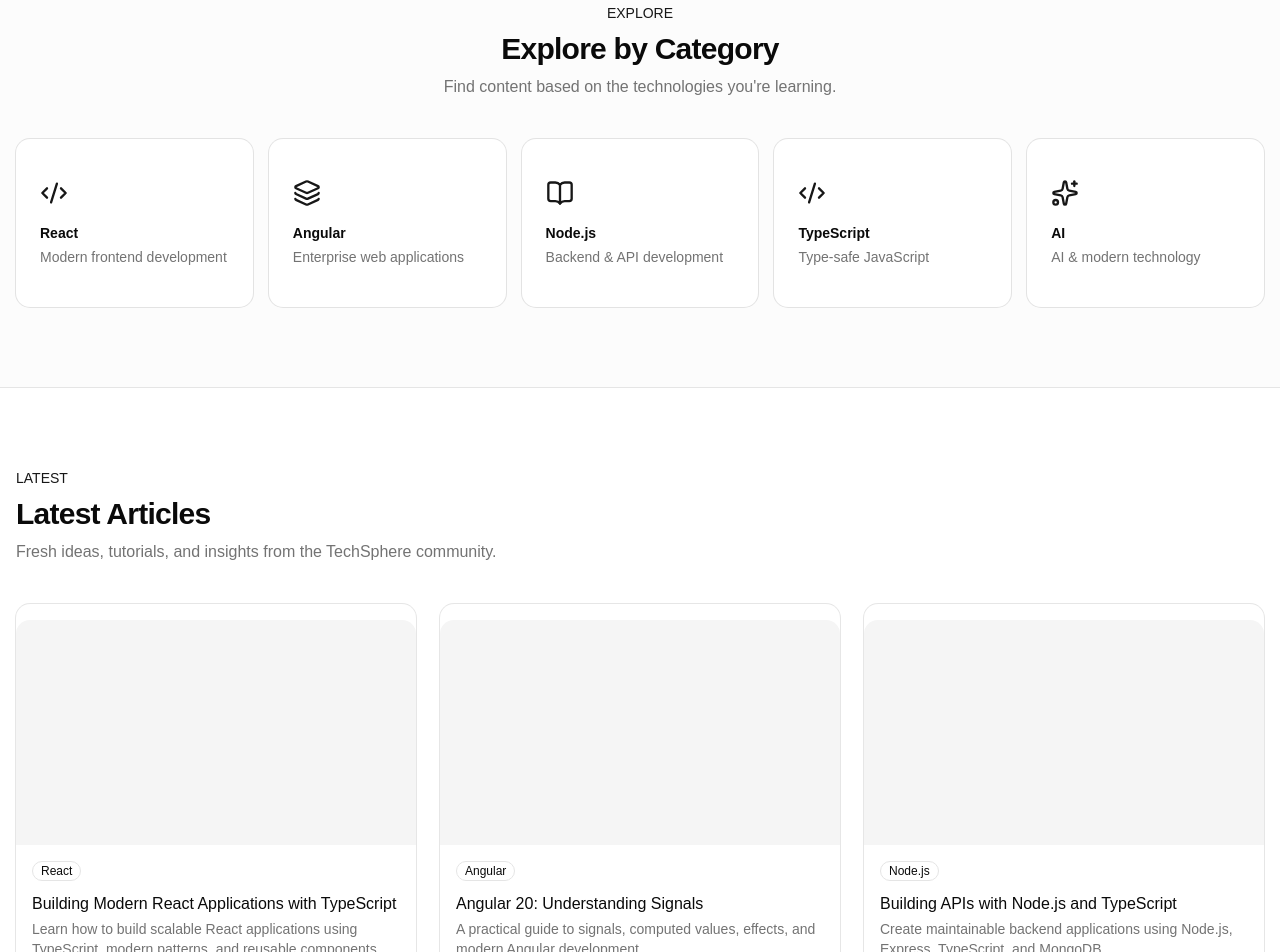
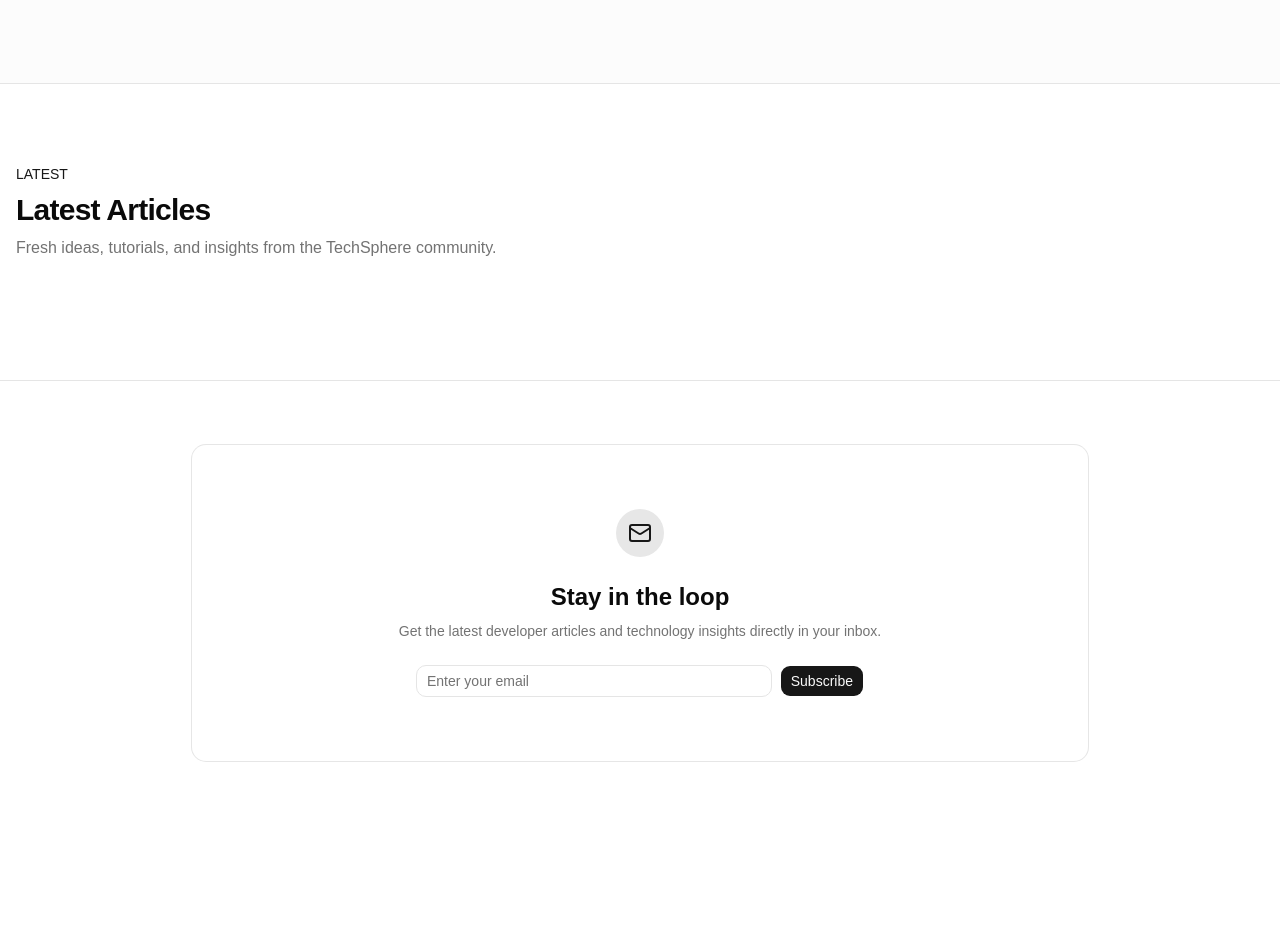
Before and after one commit to kartikmangukiya/TechSphere, a React (Vite) app in the folder client/: page / in a window 1280 px wide. Shown: the part 1440-2392 px from the top of the page. After the commit the page ends 2265 px from the top, so only its background shows below. Built offline with nearby package versions, Linux system fonts and the light colour scheme.

Commit message:
navigataion related bug solved

```diff
--- a/client/src/pages/Home.tsx
+++ b/client/src/pages/Home.tsx
@@ -1,11 +1,4 @@
-import {
-  ArrowRight,
-  BookOpen,
-  Code2,
-  Layers3,
-  Mail,
-  Sparkles,
-} from "lucide-react";
+import { ArrowRight, Mail, Sparkles } from "lucide-react";
 import { Badge } from "@/components/ui/badge";
 import { Button } from "@/components/ui/button";
 import {
@@ -42,17 +35,6 @@ const featuredPosts = [
     readTime: "10 min read",
   },
 ];
-const categories = [
-  { name: "React", icon: Code2, description: "Modern frontend development" },
-  {
-    name: "Angular",
-    icon: Layers3,
-    description: "Enterprise web applications",
-  },
-  { name: "Node.js", icon: BookOpen, description: "Backend & API development" },
-  { name: "TypeScript", icon: Code2, description: "Type-safe JavaScript" },
-  { name: "AI", icon: Sparkles, description: "AI & modern technology" },
-];
 export const Home = () => {
   return (
     <main>
@@ -60,7 +42,7 @@ export const Home = () => {
       {/* Hero */}{" "}
       <section className="border-b">
         {" "}
-        <div className="container mx-auto px-4 py-20 md:py-28">
+        <div className="container mx-auto px-2 py-20 md:py-28">
           {" "}
           <div className="mx-auto max-w-4xl text-center">
             {" "}
@@ -130,7 +112,6 @@ export const Home = () => {
                 Featured Articles{" "}
               </h2>{" "}
               <p className="mt-2 text-muted-foreground">
-                {" "}
                 Hand-picked articles to help you grow as a developer.{" "}
               </p>{" "}
             </div>{" "}
@@ -146,13 +127,10 @@ export const Home = () => {
                 key={post.title}
                 className="group transition-shadow hover:shadow-md"
               >
-                {" "}
                 <div className="aspect-video rounded-t-xl bg-muted" />{" "}
                 <CardHeader>
-                  {" "}
                   <Badge className="w-fit">{post.category}</Badge>{" "}
                   <CardTitle className="mt-2 transition-colors group-hover:text-primary">
-                    {" "}
                     {post.title}{" "}
                   </CardTitle>{" "}
                   <CardDescription> {post.description} </CardDescription>{" "}
@@ -171,88 +149,20 @@ export const Home = () => {
       </section>{" "}
       {/* Categories */}{" "}
       <section className="border-y bg-muted/30 py-16 md:py-20">
-        {" "}
-        <div className="container mx-auto px-4">
-          {" "}
-          <div className="mx-auto mb-10 max-w-2xl text-center">
-            {" "}
-            <p className="text-sm font-medium text-primary"> EXPLORE </p>{" "}
-            <h2 className="mt-2 text-3xl font-bold tracking-tight">
-              {" "}
-              Explore by Category{" "}
-            </h2>{" "}
-            <p className="mt-2 text-muted-foreground">
-              {" "}
-              Find content based on the technologies you're learning.{" "}
-            </p>{" "}
-          </div>{" "}
-          <div className="grid gap-4 sm:grid-cols-2 lg:grid-cols-5">
-            {" "}
-            {categories.map((category) => {
-              const Icon = category.icon;
-              return (
-                <Card
-                  key={category.name}
-                  className="cursor-pointer transition-all hover:-translate-y-1 hover:shadow-md"
-                >
-                  {" "}
-                  <CardContent className="p-6">
-                    {" "}
-                    <Icon className="mb-4 h-7 w-7 text-primary" />{" "}
-                    <h3 className="font-semibold"> {category.name} </h3>{" "}
-                    <p className="mt-1 text-sm text-muted-foreground">
-                      {" "}
-                      {category.description}{" "}
-                    </p>{" "}
-                  </CardContent>{" "}
-                </Card>
-              );
-            })}{" "}
-          </div>{" "}
-        </div>{" "}
+        <div className="container mx-auto px-4"></div>{" "}
       </section>{" "}
       {/* Latest Articles */}{" "}
       <section className="py-16 md:py-20">
-        {" "}
         <div className="container mx-auto px-4">
-          {" "}
           <div className="mb-10">
-            {" "}
             <p className="text-sm font-medium text-primary"> LATEST </p>{" "}
             <h2 className="mt-2 text-3xl font-bold tracking-tight">
-              {" "}
-              Latest Articles{" "}
-            </h2>{" "}
+              Latest Articles
+            </h2>
             <p className="mt-2 text-muted-foreground">
-              {" "}
               Fresh ideas, tutorials, and insights from the TechSphere
-              community.{" "}
+              community.
             </p>{" "}
-          </div>{" "}
-          <div className="grid gap-6 md:grid-cols-2 lg:grid-cols-3">
-            {" "}
-            {featuredPosts.map((post, index) => (
-              <Card key={`${post.title}-${index}`}>
-                {" "}
-                <div className="aspect-video rounded-t-xl bg-muted" />{" "}
-                <CardHeader>
-                  {" "}
-                  <Badge variant="outline" className="w-fit">
-                    {" "}
-                    {post.category}{" "}
-                  </Badge>{" "}
-                  <CardTitle className="mt-2"> {post.title} </CardTitle>{" "}
-                  <CardDescription> {post.description} </CardDescription>{" "}
-                </CardHeader>{" "}
-                <CardContent>
-                  {" "}
-                  <Button variant="link" className="px-0">
-                    {" "}
-                    Read article <ArrowRight className="ml-2 h-4 w-4" />{" "}
-                  </Button>{" "}
-                </CardContent>{" "}
-              </Card>
-            ))}{" "}
           </div>{" "}
         </div>{" "}
       </section>{" "}
```
